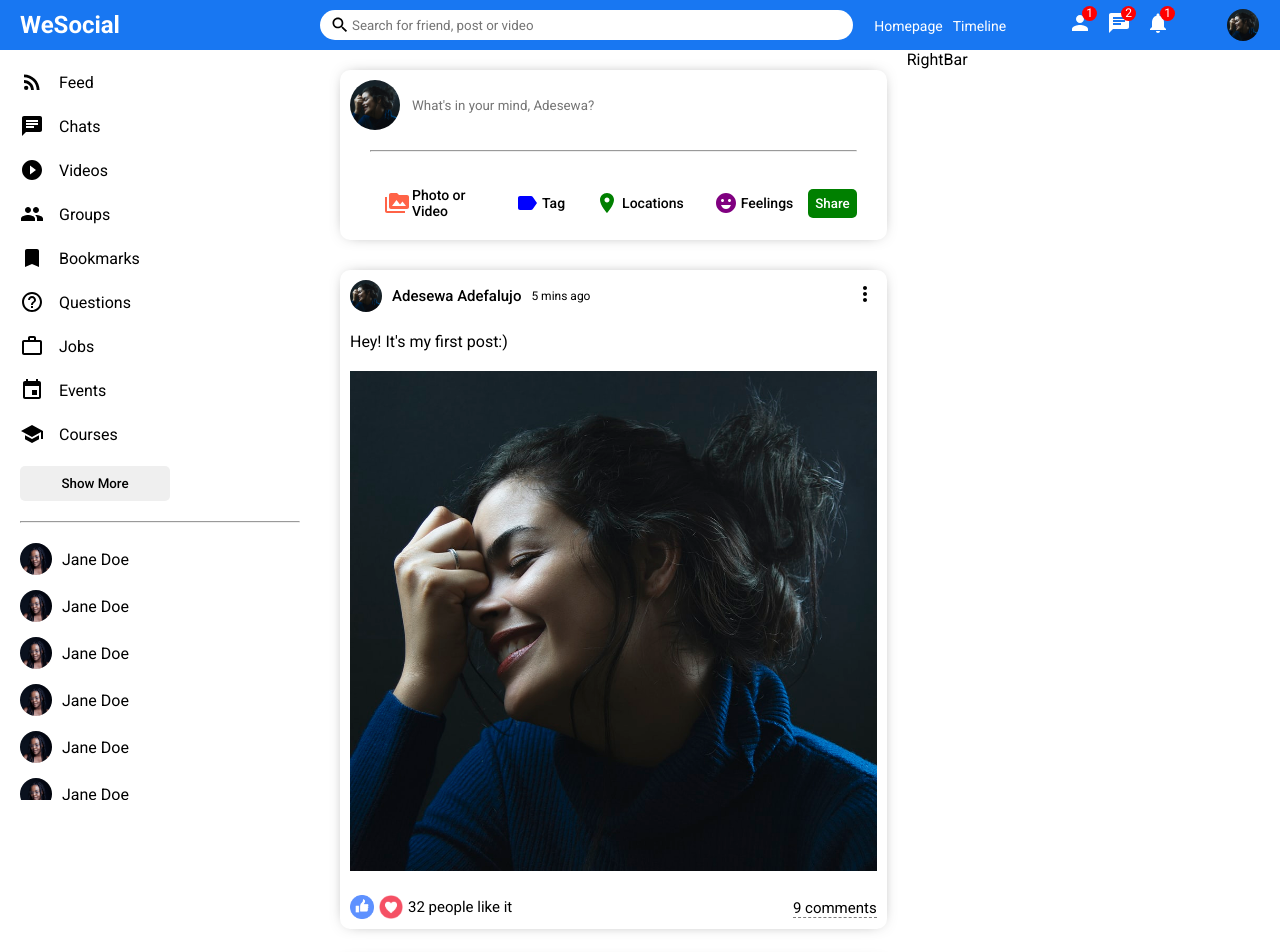
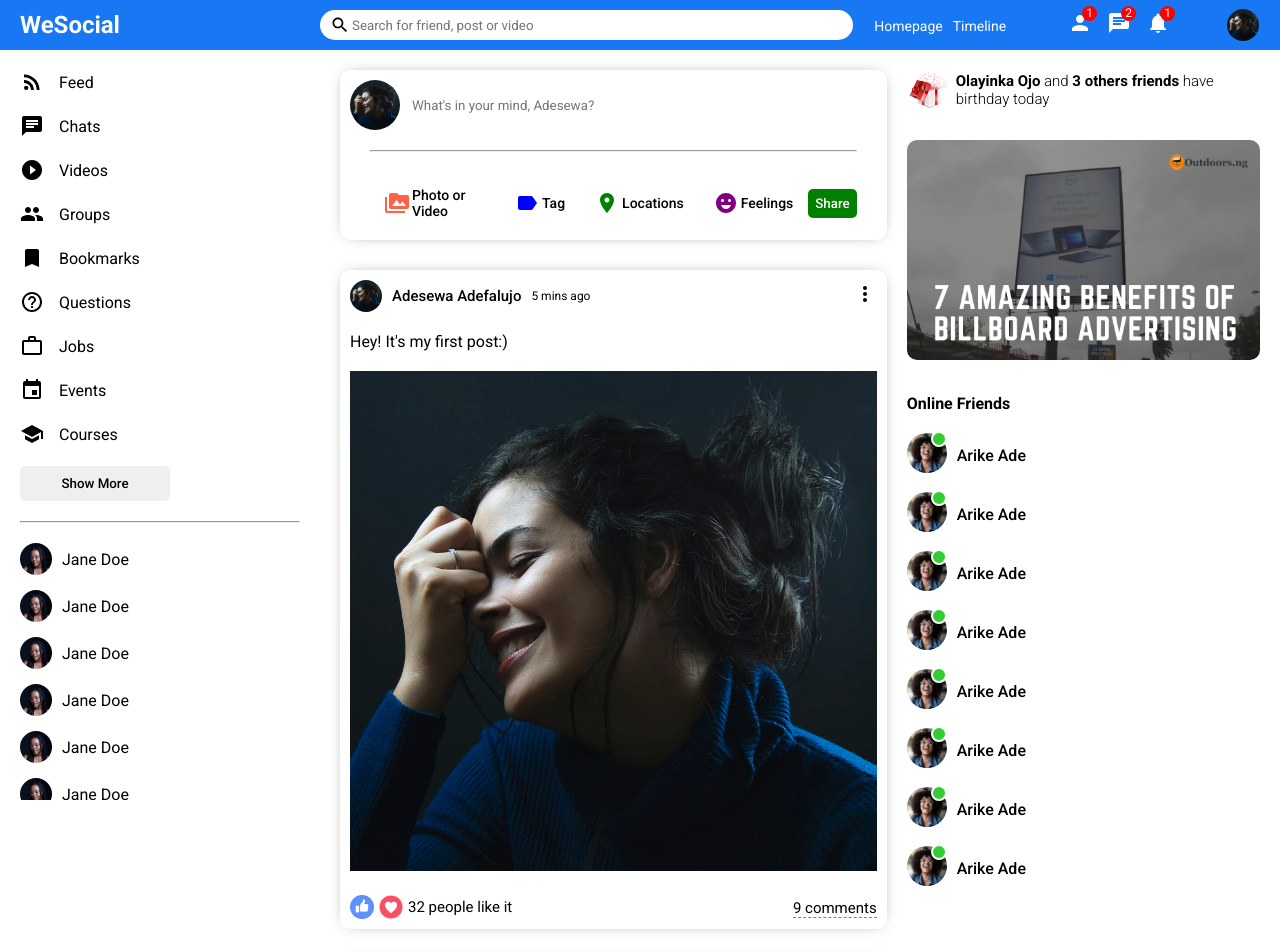
Before and after one commit to Shewardelujo/WeSocial, a React (Create React App) app: page / in a window 1280 px wide. Shown: the top 952 px of the page. Built offline with nearby package versions, Linux system fonts and the light colour scheme.

Commit message:
Updated the right bar component

```diff
--- a/src/components/rightbar/RightBar.js
+++ b/src/components/rightbar/RightBar.js
@@ -2,7 +2,110 @@
 import "./rightbar.css";
 
 const RightBar = () => {
-  return <div className="rightBar">RightBar</div>;
+  return (
+    <div className="rightBar">
+      <div className="rightBarWrapper">
+        <div className="birthdayContainer">
+          <img className="birthdayImg" src="./assets/post/gift.png" alt="" />
+          <span className="birthdayText">
+            <b>Olayinka Ojo</b> and <b>3 others friends</b> have birthday today
+          </span>
+        </div>
+        <img className="rightBarAd" src="./assets/post/ad.png" alt="" />
+        <h4 className="rightBarTitle">Online Friends</h4>
+        <ul className="rightBarFriendList">
+          <li className="rightBarFriend">
+            <div className="rightBarProfileImgContainer">
+              <img
+                className="rightBarProfileImg"
+                src="./assets/person/3.jpg"
+                alt=""
+              />
+              <span className="rightBarOnline"></span>
+            </div>
+            <span className="rightBarUsername">Arike Ade</span>
+          </li>
+          <li className="rightBarFriend">
+            <div className="rightBarProfileImgContainer">
+              <img
+                className="rightBarProfileImg"
+                src="./assets/person/3.jpg"
+                alt=""
+              />
+              <span className="rightBarOnline"></span>
+            </div>
+            <span className="rightBarUsername">Arike Ade</span>
+          </li>
+          <li className="rightBarFriend">
+            <div className="rightBarProfileImgContainer">
+              <img
+                className="rightBarProfileImg"
+                src="./assets/person/3.jpg"
+                alt=""
+              />
+              <span className="rightBarOnline"></span>
+            </div>
+            <span className="rightBarUsername">Arike Ade</span>
+          </li>
+          <li className="rightBarFriend">
+            <div className="rightBarProfileImgContainer">
+              <img
+                className="rightBarProfileImg"
+                src="./assets/person/3.jpg"
+                alt=""
+              />
+              <span className="rightBarOnline"></span>
+            </div>
+            <span className="rightBarUsername">Arike Ade</span>
+          </li>
+          <li className="rightBarFriend">
+            <div className="rightBarProfileImgContainer">
+              <img
+                className="rightBarProfileImg"
+                src="./assets/person/3.jpg"
+                alt=""
+              />
+              <span className="rightBarOnline"></span>
+            </div>
+            <span className="rightBarUsername">Arike Ade</span>
+          </li>
+          <li className="rightBarFriend">
+            <div className="rightBarProfileImgContainer">
+              <img
+                className="rightBarProfileImg"
+                src="./assets/person/3.jpg"
+                alt=""
+              />
+              <span className="rightBarOnline"></span>
+            </div>
+            <span className="rightBarUsername">Arike Ade</span>
+          </li>
+          <li className="rightBarFriend">
+            <div className="rightBarProfileImgContainer">
+              <img
+                className="rightBarProfileImg"
+                src="./assets/person/3.jpg"
+                alt=""
+              />
+              <span className="rightBarOnline"></span>
+            </div>
+            <span className="rightBarUsername">Arike Ade</span>
+          </li>
+          <li className="rightBarFriend">
+            <div className="rightBarProfileImgContainer">
+              <img
+                className="rightBarProfileImg"
+                src="./assets/person/3.jpg"
+                alt=""
+              />
+              <span className="rightBarOnline"></span>
+            </div>
+            <span className="rightBarUsername">Arike Ade</span>
+          </li>
+        </ul>
+      </div>
+    </div>
+  );
 };
 
 export default RightBar;
--- a/src/components/rightbar/rightbar.css
+++ b/src/components/rightbar/rightbar.css
@@ -1,3 +1,60 @@
 .rightBar {
   flex: 3.5;
 }
+.rightBarWrapper {
+  padding: 20px 20px 0 0;
+}
+.birthdayContainer {
+  display: flex;
+  align-items: center;
+}
+.birthdayImg {
+  width: 40px;
+  height: 40px;
+  margin-right: 10px;
+}
+.birthdayText {
+  font-weight: 300;
+  font-size: 15px;
+}
+.rightBarAd {
+  width: 100%;
+  border-radius: 10px;
+  margin: 30px 0;
+}
+.rightBarTitle {
+  margin-bottom: 20px;
+}
+.rightBarFriendList {
+  margin: 0;
+  padding: 0;
+  list-style: none;
+}
+.rightBarFriend {
+  display: flex;
+  align-items: center;
+  margin-bottom: 15px;
+}
+.rightBarProfileImgContainer {
+  margin-right: 10px;
+  position: relative;
+}
+.rightBarProfileImg {
+  width: 40px;
+  height: 40px;
+  border-radius: 50%;
+  object-fit: cover;
+}
+.rightBarOnline {
+  width: 12px;
+  height: 12px;
+  border-radius: 50%;
+  background-color: limegreen;
+  position: absolute;
+  top: -2px;
+  right: 0;
+  border: 2px solid white;
+}
+.rightBarUsername {
+  font-weight: 500;
+}
```
Also changed, not shown: public/assets/post/ad.png (added), public/assets/post/gift.png (added).
